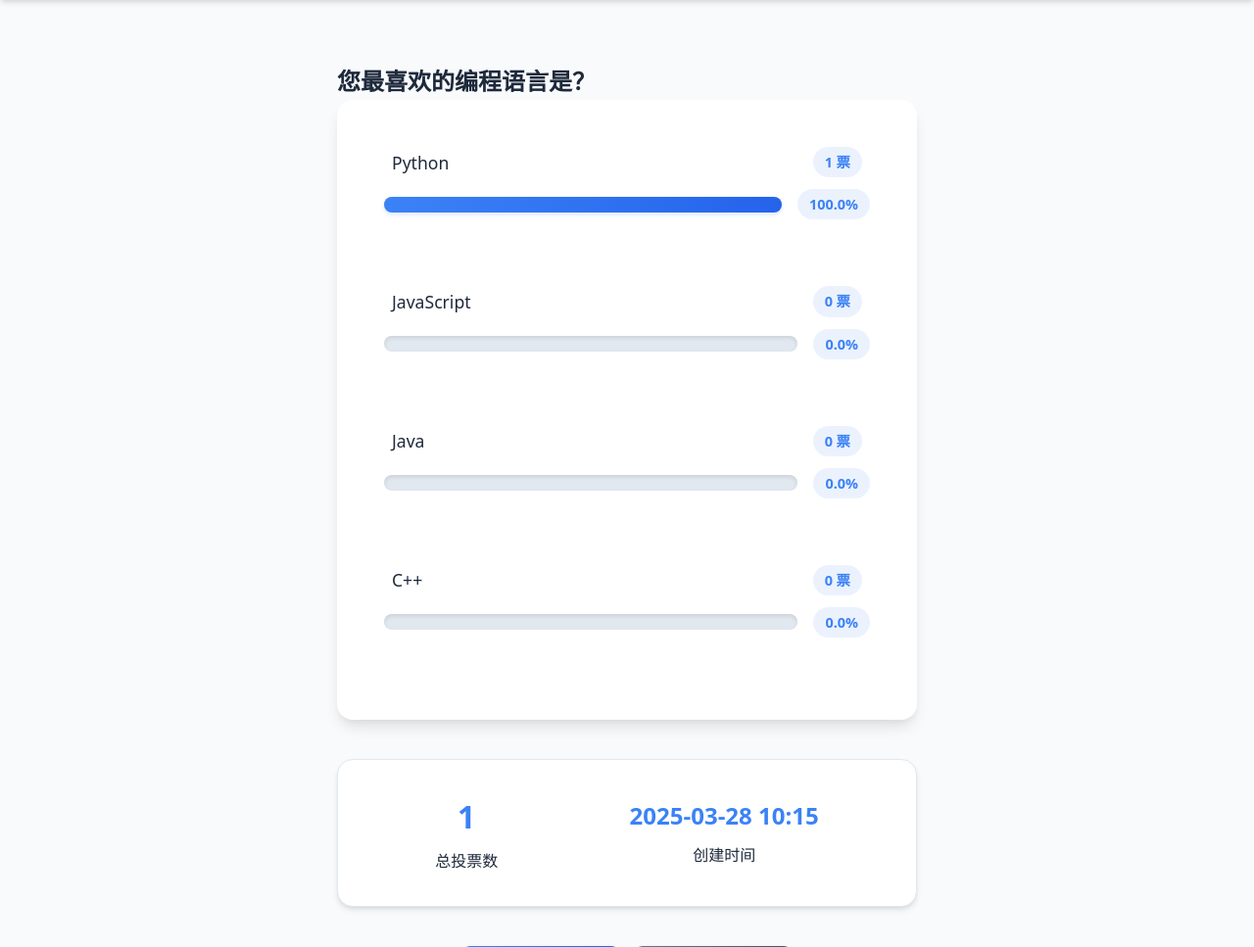
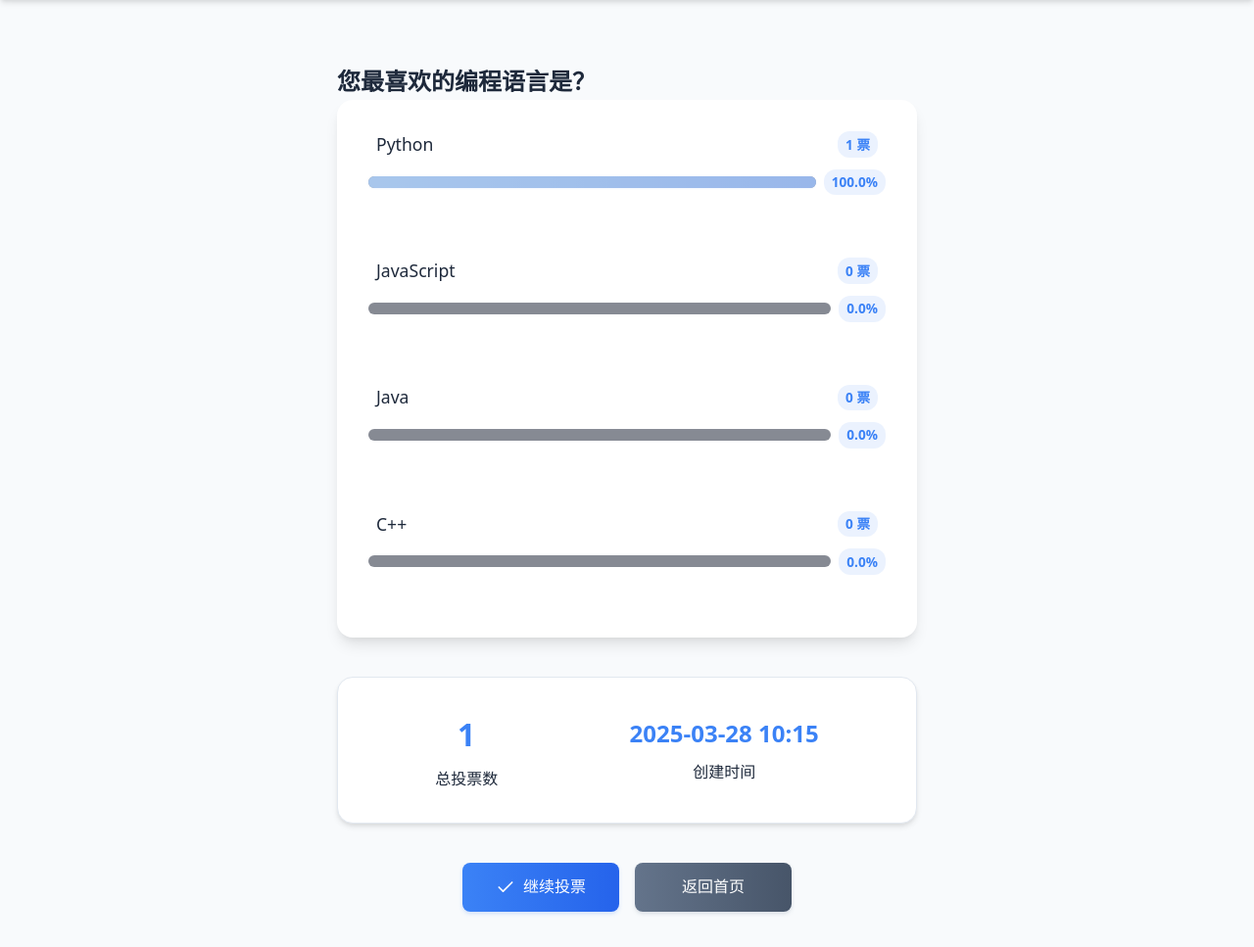
Before and after one commit to AllpickMode/vote, a Flask app: page /results/1 in a window 1280 px wide. Shown: the part 73-1040 px from the top of the page at 98% size. After the commit the page ends 1008 px from the top, so only its background shows below. Run offline with Flask 3, Linux system fonts and the light colour scheme; data comes from the database, SQL or seed files in the repository; both versions use the stored data as it was after the commit; some libraries are stand-ins or nearby versions.

Commit message:
感觉还不错

```diff
--- a/static/style.css
+++ b/static/style.css
@@ -556,7 +556,7 @@ label {
 /* 结果页面现代化 */
 .results {
     background: white;
-    padding: 2.5rem;
+    padding: 1.5rem;
     border-radius: var(--radius-lg);
     box-shadow: var(--shadow-lg);
     width: 100%;
@@ -595,13 +595,13 @@ label {
 }
 
 .vote-count {
-    font-size: 0.9rem;
+    font-size: 0.85rem;
     font-weight: 600;
     color: var(--primary);
     background: rgba(var(--primary-rgb), 0.1);
-    padding: 0.25rem 0.75rem;
-    border-radius: 1rem;
-    margin-left: 1rem;
+    padding: 0.15rem 0.5rem;
+    border-radius: 0.75rem;
+    margin-left: 0.5rem;
     white-space: nowrap;
 }
 
@@ -627,33 +627,35 @@ label {
 .progress-bar {
     display: flex;
     align-items: center;
-    gap: 1rem;
-    margin: 0.75rem 0;
+    gap: 0.5rem;
+    margin: 0.5rem 0;
 }
 
 .progress-track {
-    background: var(--border);
-    border-radius: 1rem;
-    height: 1rem;
+    background: #0f172a;
+    border-radius: 0.75rem;
+    height: 0.75rem;
     flex: 1;
     position: relative;
-    box-shadow: inset 0 2px 4px rgba(0, 0, 0, 0.1);
+    box-shadow: inset 0 1px 2px rgba(255, 255, 255, 0.03);
     min-width: 100px;
+    opacity: 0.5;
 }
 
 .progress {
-    background: linear-gradient(to right, var(--primary), var(--primary-dark));
+    background: linear-gradient(to right, var(--primary-light), var(--primary));
     height: 100%;
-    border-radius: 1rem;
+    border-radius: 0.75rem;
     transition: width 1s cubic-bezier(0.4, 0, 0.2, 1);
-    box-shadow: 0 2px 4px rgba(var(--primary-rgb), 0.2);
+    box-shadow: 0 1px 2px rgba(var(--primary-rgb), 0.15);
+    opacity: 0.85;
 }
 
 .progress-stats {
     display: flex;
     align-items: center;
-    gap: 1rem;
-    font-size: 0.9rem;
+    gap: 0.5rem;
+    font-size: 0.85rem;
     font-weight: 600;
     white-space: nowrap;
 }
@@ -661,8 +663,8 @@ label {
 .progress-stats span {
     background: rgba(var(--primary-rgb), 0.1);
     color: var(--primary);
-    padding: 0.25rem 0.75rem;
-    border-radius: 1rem;
+    padding: 0.15rem 0.5rem;
+    border-radius: 0.75rem;
 }
 
 @media (max-width: 640px) {
@@ -866,7 +868,7 @@ label {
 
     /* 进度条深色模式 */
     .progress-bar {
-        background: #334155;
+        background: #ffffff00;
     }
 
     .progress {
```
Also changed, not shown: votes.db.
